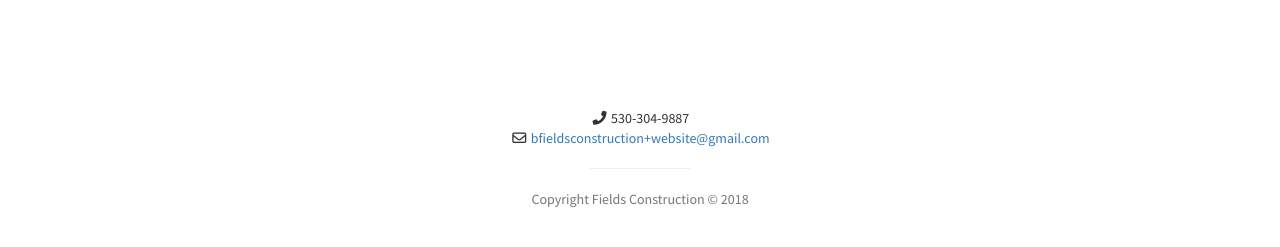
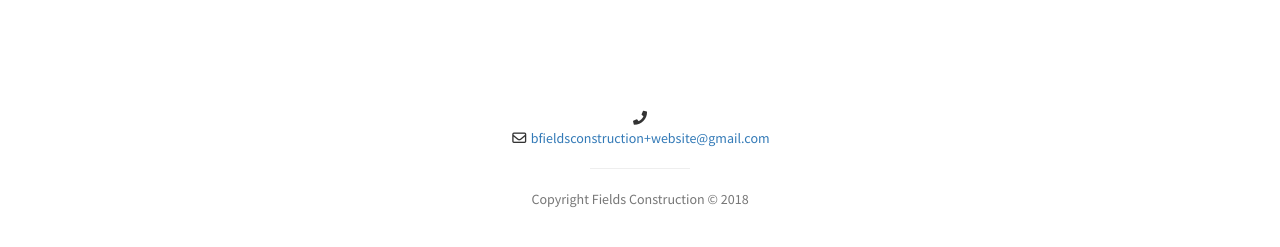
Before and after one commit to bfieldsconstruction/bfieldsconstruction.github.io, a Jekyll site: the page built from index.html, in a window 1280 px wide and 900 px high, scrolled down 1748 px. Shown: the part 581-828 px from the top of the window. Built offline with Jekyll 4.4.1, drawn with Linux system fonts in a browser that asks for light colours; nearby versions of some CDN libraries; library files that are not in the unit come from our copies.

Commit message:
removing phone number

```diff
--- a/_config.yml
+++ b/_config.yml
@@ -15,7 +15,7 @@ address:
   - line:
   - line:
   # Feel free to add more lines here
-telephone: 530-304-9887
+telephone:
 copyright:
 
 # API settings
```
